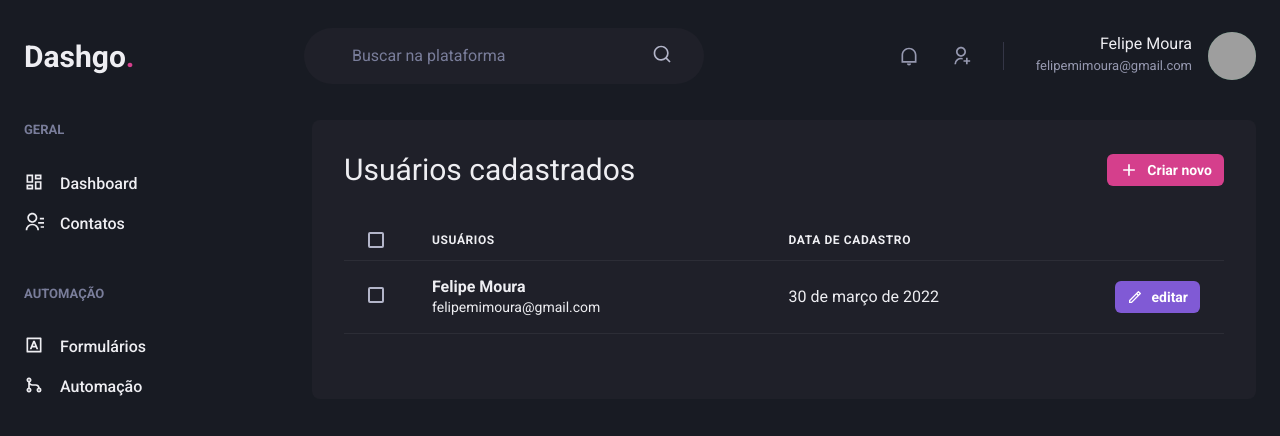
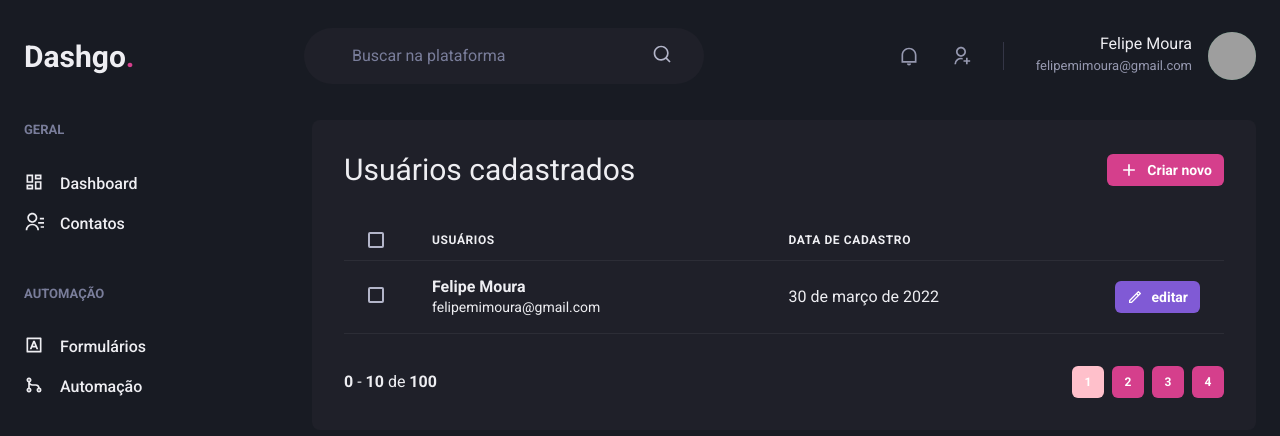
Before and after one commit to felipemimoura/dashgo, a Next.js app: page /users in a window 1280 px wide. Shown: the top 436 px of the page. Built offline with nearby package versions, Linux system fonts and the light colour scheme; grey boxes are pictures that could not be loaded.

Commit message:
feat: finaliza o desenvolvimento da página de listagem de usuário

```diff
--- a/src/pages/users/index.tsx
+++ b/src/pages/users/index.tsx
@@ -15,6 +15,7 @@ import {
 } from "@chakra-ui/react";
 import { RiAddLine, RiPencilLine } from "react-icons/ri";
 import Header from "../../components/Header";
+import Pagination from "../../components/Pagination";
 import Sidebar from "../../components/Siderbar";
 
 export default function UserList() {
@@ -75,6 +76,7 @@ export default function UserList() {
               </Tr>
             </Tbody>
           </Table>
+          <Pagination />
         </Box>
       </Flex>
     </Box>
```
